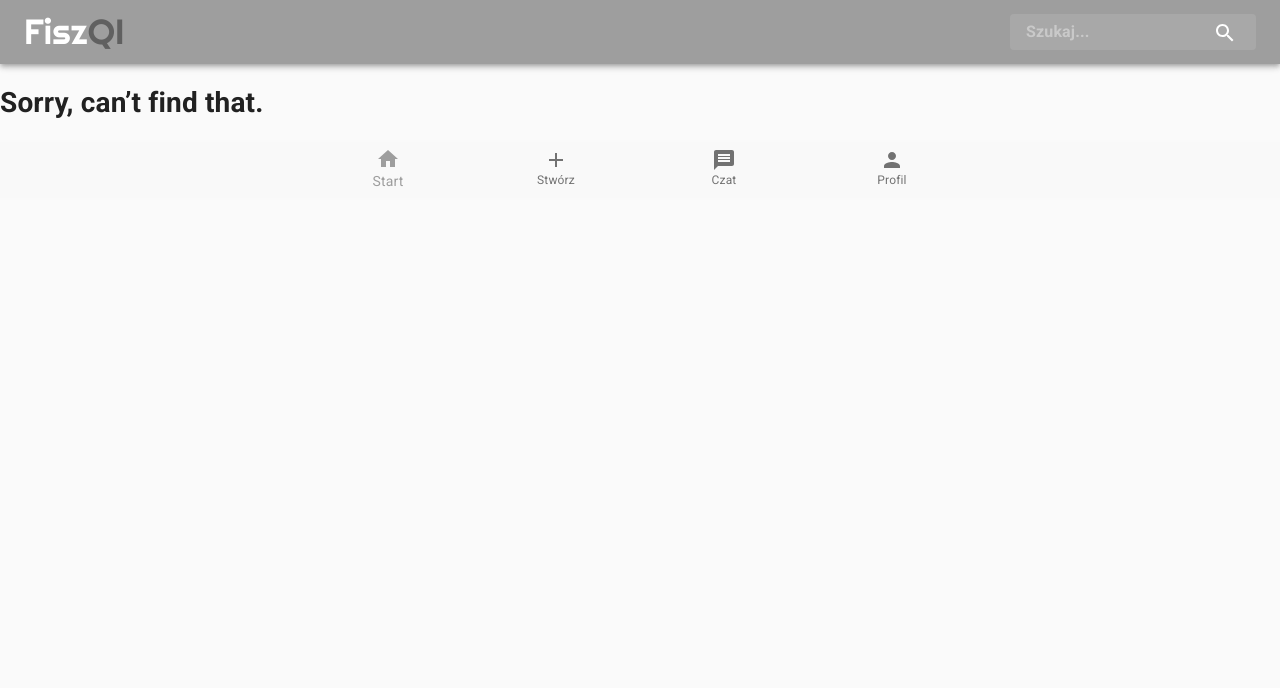
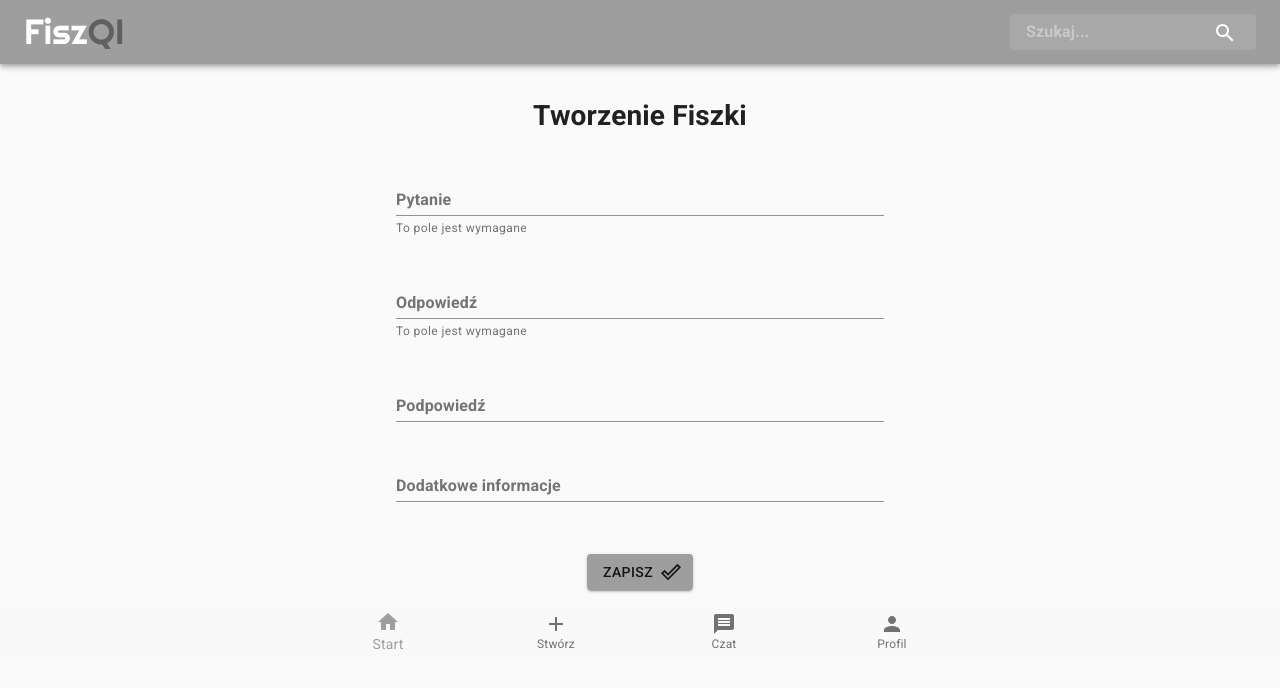
Before and after one commit to CodersCampTeam/learning-tool, a React (Create React App) app in the folder client/: page /addflashcard in a window 1280 px wide. Shown: the top 688 px of the page. Built offline with nearby package versions, Linux system fonts and the light colour scheme.

Commit message:
add AddFlashcard component

```diff
--- /dev/null
+++ b/client/src/components/flashcard/AddFlashcard.tsx
@@ -0,0 +1,109 @@
+import { Button, TextField, Box } from '@material-ui/core';
+import React, { FC, ReactElement, useState } from 'react';
+import DoneOutlineIcon from '@material-ui/icons/DoneOutline';
+import Container from '@material-ui/core/Container';
+import styled from '@emotion/styled';
+import axios from 'axios';
+import { Redirect } from 'react-router-dom';
+
+const AddFlashcard: FC = (): ReactElement => {
+    const [prompt, setPrompt] = useState('');
+    const [correctAnswer, setCorrectAnswer] = useState(0);
+    const [answers, setAnswers] = useState<string[]>([]);
+    const [hint, setHint] = useState('');
+    const [extraInfo, setExtraInfo] = useState('');
+    const [errors, setErrors] = useState<string[]>([]);
+    const [isError, setIsError] = useState(false);
+    const [redirect, setRedirect] = useState(false);
+    interface Flashcard {
+        prompt: string;
+        answers: string[];
+        extraInfo: string;
+        collectionId: string;
+        isQuizQuestion: boolean;
+        correctAnswer: number;
+    }
+
+    const addAnswer = (answer: string) => {
+        console.log('adding answer: ', answer);
+        setAnswers([...answers, answer]);
+        console.log('all answers: ', answers);
+    };
+
+    const saveFlashcard = (selectedCollectionId: string) => {
+        console.log('saving flashcard...');
+
+        const flashcard: Flashcard = {
+            prompt: prompt,
+            correctAnswer: correctAnswer,
+            isQuizQuestion: answers.length > 1 ? true : false,
+            collectionId: '607164558d64f830a7df04a0', // TODO flashcard collection id - dodać z URLa lub headera
+            answers: answers,
+            extraInfo: extraInfo
+        };
+
+        axios('/api/flashcard/' + flashcard.collectionId, {
+            method: 'PUT',
+            headers: {
+                'content-type': 'application/json'
+            },
+            data: flashcard
+        })
+            .then((response) => (window.location.href = `/`))
+            .catch((error) => {
+                throw error;
+            });
+    };
+
+    return (
+        <>
+            {redirect && <Redirect to="/flashcardCollections" />}
+            <Container maxWidth="sm">
+                <Box m={4} textAlign="center">
+                    <h1>Tworzenie Fiszki</h1>
+                </Box>
+                <Box m={4}>
+                    <TextField
+                        error={isError} // TODO jak to ustawic?
+                        fullWidth
+                        label="Pytanie"
+                        helperText="To pole jest wymagane"
+                        onChange={(e) => setPrompt(e.target.value)}
+                    />
+                </Box>
+                <Box m={4}>
+                    <TextField
+                        error={isError}
+                        fullWidth
+                        label="Odpowiedź"
+                        helperText="To pole jest wymagane"
+                        onChange={(e) => addAnswer(e.target.value)}
+                    />
+                </Box>
+                <Box m={4}>
+                    <TextField fullWidth label="Podpowiedź" onChange={(e) => setHint(e.target.value)} />
+                </Box>
+                <Box m={4}>
+                    <TextField fullWidth label="Dodatkowe informacje" onChange={(e) => setExtraInfo(e.target.value)} />
+                </Box>
+
+                <br />
+                <Box textAlign="center">
+                    <Button
+                        onClick={saveFlashcard}
+                        variant="contained"
+                        color="primary"
+                        endIcon={<DoneOutlineIcon />}
+                        style={{
+                            marginBottom: 15
+                        }}
+                    >
+                        Zapisz
+                    </Button>
+                </Box>
+            </Container>
+        </>
+    );
+};
+
+export default AddFlashcard;
--- a/client/src/views/App/App.tsx
+++ b/client/src/views/App/App.tsx
@@ -12,6 +12,7 @@ import SearchResultsComponent from '../../components/SearchResults/SearchResults
 import { css } from '@emotion/react';
 import { CreateCollection } from '../../components/CreateCollection/CreateCollection';
 import PrivateRoute from '../../PrivateRoute';
+import AddFlashcard from '../../components/flashcard/AddFlashcard';
 
 const App = (): ReactElement => {
     return (
@@ -33,6 +34,7 @@ const App = (): ReactElement => {
                         <PrivateRoute path="/search/:search?" component={SearchResultsComponent} />
                         <Route exact path="/register" component={LoginRegistration} />
                         <Route exact path="/login" component={LoginRegistration} />
+                        <Route exact path="/addflashcard" component={AddFlashcard} />
                         <Route component={NotFound} />
                     </Switch>
                     <BottomNavBar />
```
Also changed, not shown: client/src/components/FancyComponent/styles.tsx (added, +19 -0 lines), client/src/components/NavBar.tsx (added, +14 -0 lines), 1 other file (tests, documents, lock files or other folders).
